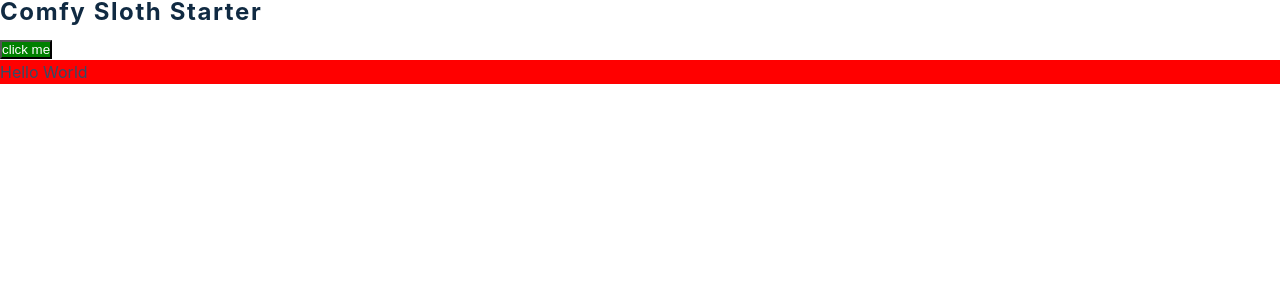
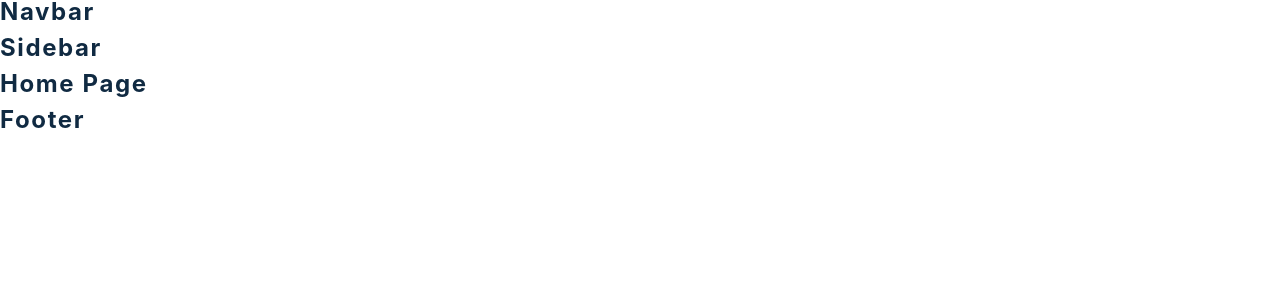
Before and after one commit to OkanAcioglu/comfy-sloth, a React (Create React App) app: page / in a window 1280 px wide. Shown: the top 300 px of the page. Built offline with nearby package versions, Linux system fonts and the light colour scheme; the HTML template or start-up script is replaced by a standard one.

Commit message:
setup-react-router

```diff
--- a/src/App.js
+++ b/src/App.js
@@ -2,27 +2,45 @@
 import { BrowserRouter as Router, Switch, Route } from 'react-router-dom'
 import { Navbar, Sidebar, Footer } from './components'
 
-import styled from 'styled-components'
-
-const Button = styled.button`
-  background: green;
-  color: white;
-`
-
-const Container = styled.div`
-  background: red;
-  color: white;
-`
+import {
+  Home,
+  SingleProduct,
+  Cart,
+  Checkout,
+  Error,
+  About,
+  Products,
+  PrivateRoute,
+} from './pages'
 
 function App() {
   return (
-    <div>
-      <h4>comfy sloth starter</h4>
-      <Button>click me</Button>
-      <Container>
-        <p>Hello World</p>
-      </Container>
-    </div>
+    <Router>
+      <Navbar />
+      <Sidebar />
+      <Switch>
+        <Route exact path='/'>
+          <Home />
+        </Route>
+        <Route exact path='/about'>
+          <About />
+        </Route>
+        <Route exact path='/cart'>
+          <Cart />
+        </Route>
+        <Route exact path='/products'>
+          <Products />
+        </Route>
+        <Route exact path='/products/:id' children={<SingleProduct />} />
+        <Route exact path='/checkout'>
+          <Checkout />
+        </Route>
+        <Route path='*'>
+          <Error />
+        </Route>
+      </Switch>
+      <Footer />
+    </Router>
   )
 }
 
--- a/src/pages/index.js
+++ b/src/pages/index.js
@@ -0,0 +1,19 @@
+import Home from './HomePage'
+import Products from './ProductsPage'
+import SingleProduct from './SingleProductPage'
+import About from './AboutPage'
+import Cart from './CartPage'
+import Error from './ErrorPage'
+import Checkout from './CheckoutPage'
+import PrivateRoute from './PrivateRoute'
+
+export {
+  Home,
+  Products,
+  SingleProduct,
+  About,
+  Cart,
+  Error,
+  Checkout,
+  PrivateRoute,
+}
```
